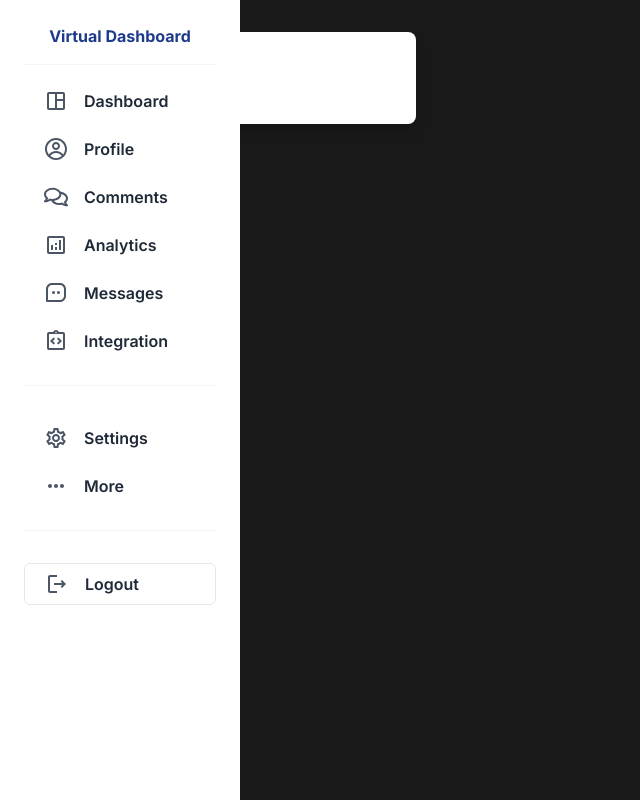
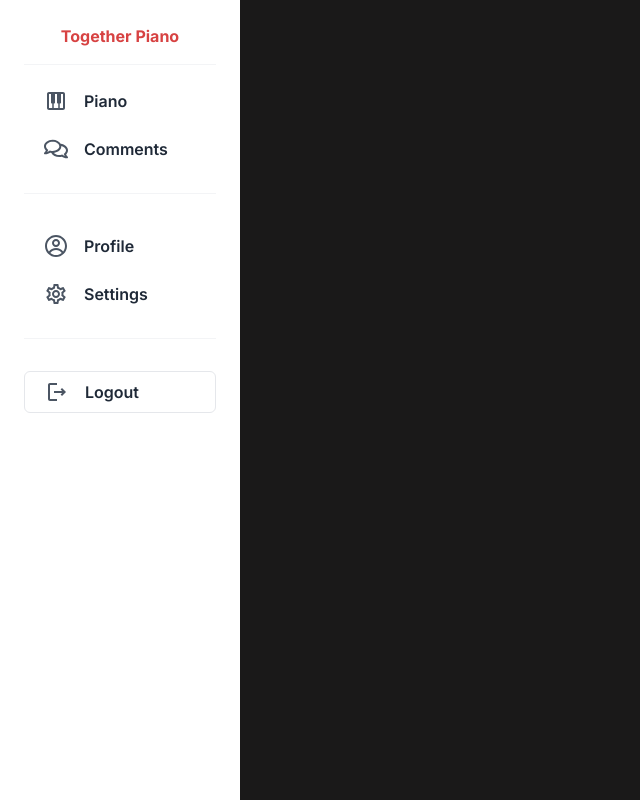
Before and after one commit to pingulee/Together-Piano, a Next.js app: page / in a window 1280 px wide. Shown: the whole page, without its empty margins (0-640 px from the left). Built offline with nearby package versions, Linux system fonts and the light colour scheme.

Commit message:
feat: tailwind 커스텀 속성 추가

```diff
--- a/app/components/Main/Main.tsx
+++ /dev/null
@@ -1,14 +0,0 @@
-export default function Main() {
-  return (
-    <main className='container mx-auto px-4 '>
-      <section className='grid grid-cols-1 md:grid-cols-2 lg:grid-cols-3 gap-6 my-8'>
-        {/* 각 게시물은 이런 형태의 카드로 표현 */}
-        <article className='bg-white rounded-lg shadow-lg p-4'>
-          <h2 className='text-xl font-semibold mb-2'>글 제목</h2>
-          <p>글 내용 요약...</p>
-        </article>
-        {/* 추가 게시물 카드들... */}
-      </section>
-    </main>
-  );
-}
--- a/app/components/Sidebar/Sidebar.tsx
+++ b/app/components/Sidebar/Sidebar.tsx
@@ -1,5 +1,5 @@
 import React, { useState } from 'react';
-import { GiHamburgerMenu } from 'react-icons/gi';
+
 import { Disclosure } from '@headlessui/react';
 import {
   MdOutlineSpaceDashboard,
@@ -9,11 +9,24 @@ import {
   MdOutlineSettings,
   MdOutlineLogout,
 } from 'react-icons/md';
+import { GiGrandPiano } from 'react-icons/gi';
 import { CgProfile } from 'react-icons/cg';
+import { GiHamburgerMenu } from 'react-icons/gi';
+import { MdOutlinePiano } from 'react-icons/md';
 import { FaRegComments } from 'react-icons/fa';
 import { BiMessageSquareDots } from 'react-icons/bi';
 
-const sidebarItems: string[] = ["Dashboard", "Profile", "Comments", "Analytics", "Messages", "Integration", "Settings", "More", "Logout"];
+const sidebarItems: string[] = [
+  'Dashboard',
+  'Profile',
+  'Comments',
+  'Analytics',
+  'Messages',
+  'Integration',
+  'Settings',
+  'More',
+  'Logout',
+];
 
 export default function Sidebar() {
   const [activeItem, setActiveItem] = useState<string>(sidebarItems[0]);
@@ -21,67 +34,42 @@ export default function Sidebar() {
   return (
     <div>
       <Disclosure as='nav'>
-        <Disclosure.Button className='absolute top-4 right-4 inline-flex items-center peer justify-center rounded-md p-2 text-gray-800 hover:bg-gray-900 hover:text-white focus:outline-none focus:ring-2 focus:ring-inset focus:ring-white group'>
-          <GiHamburgerMenu
-            className='block md:hidden h-6 w-6'
-            aria-hidden='true'
-          />
+        <Disclosure.Button className='absolute top-4 left-4 inline-flex items-center peer justify-center rounded-md p-2 text-white hover:text-highlight focus:outline-none focus:ring-2 focus:ring-inset focus:ring-white group'>
+          <GiHamburgerMenu className='block h-6 w-6' aria-hidden='true' />
         </Disclosure.Button>
         <div className='p-6 w-1/2 h-screen bg-white z-20 fixed top-0 -left-96 lg:left-0 lg:w-60  peer-focus:left-0 peer:transition ease-out delay-150 duration-200'>
           <div className='flex flex-col justify-start item-center'>
-            <h1 className='text-base text-center cursor-pointer font-bold text-blue-900 border-b border-gray-100 pb-4 w-full'>
-              Virtual Dashboard
+            <h1 className='text-base text-center cursor-pointer font-bold text-highlight border-b border-gray-100 pb-4 w-full'>
+              Together Piano
             </h1>
+
             <div className=' my-4 border-b border-gray-100 pb-4'>
               <div className='flex mb-2 justify-start items-center gap-4 pl-5 hover:bg-gray-900 p-2 rounded-md group cursor-pointer hover:shadow-lg m-auto'>
-                <MdOutlineSpaceDashboard className='text-2xl text-gray-600 group-hover:text-white ' />
+                <MdOutlinePiano className='text-2xl text-gray-600 group-hover:text-white ' />
                 <h3 className='text-base text-gray-800 group-hover:text-white font-semibold '>
-                  Dashboard
+                  Piano
                 </h3>
               </div>
+
+              <div className='flex  mb-2 justify-start items-center gap-4 pl-5 hover:bg-gray-900 p-2 rounded-md group cursor-pointer hover:shadow-lg m-auto'>
+                <FaRegComments className='text-2xl text-gray-600 group-hover:text-white ' />
+                <h3 className='text-base text-gray-800 group-hover:text-white font-semibold '>
+                  Comments
+                </h3>
+              </div>
+            </div>
+            {/* setting  */}
+            <div className=' my-4 border-b border-gray-100 pb-4'>
               <div className='flex  mb-2 justify-start items-center gap-4 pl-5 hover:bg-gray-900 p-2 rounded-md group cursor-pointer hover:shadow-lg m-auto'>
                 <CgProfile className='text-2xl text-gray-600 group-hover:text-white ' />
                 <h3 className='text-base text-gray-800 group-hover:text-white font-semibold '>
                   Profile
                 </h3>
               </div>
-              <div className='flex  mb-2 justify-start items-center gap-4 pl-5 hover:bg-gray-900 p-2 rounded-md group cursor-pointer hover:shadow-lg m-auto'>
-                <FaRegComments className='text-2xl text-gray-600 group-hover:text-white ' />
-                <h3 className='text-base text-gray-800 group-hover:text-white font-semibold '>
-                  Comments
-                </h3>
-              </div>
-              <div className='flex  mb-2 justify-start items-center gap-4 pl-5 hover:bg-gray-900 p-2 rounded-md group cursor-pointer hover:shadow-lg m-auto'>
-                <MdOutlineAnalytics className='text-2xl text-gray-600 group-hover:text-white ' />
-                <h3 className='text-base text-gray-800 group-hover:text-white font-semibold '>
-                  Analytics
-                </h3>
-              </div>
-              <div className='flex  mb-2 justify-start items-center gap-4 pl-5 hover:bg-gray-900 p-2 rounded-md group cursor-pointer hover:shadow-lg m-auto'>
-                <BiMessageSquareDots className='text-2xl text-gray-600 group-hover:text-white ' />
-                <h3 className='text-base text-gray-800 group-hover:text-white font-semibold '>
-                  Messages
-                </h3>
-              </div>
-              <div className='flex  mb-2 justify-start items-center gap-4 pl-5 hover:bg-gray-900 p-2 rounded-md group cursor-pointer hover:shadow-lg m-auto'>
-                <MdOutlineIntegrationInstructions className='text-2xl text-gray-600 group-hover:text-white ' />
-                <h3 className='text-base text-gray-800 group-hover:text-white font-semibold '>
-                  Integration
-                </h3>
-              </div>
-            </div>
-            {/* setting  */}
-            <div className=' my-4 border-b border-gray-100 pb-4'>
               <div className='flex mb-2 justify-start items-center gap-4 pl-5 hover:bg-gray-900 p-2 rounded-md group cursor-pointer hover:shadow-lg m-auto'>
                 <MdOutlineSettings className='text-2xl text-gray-600 group-hover:text-white ' />
                 <h3 className='text-base text-gray-800 group-hover:text-white font-semibold '>
                   Settings
-                </h3>
-              </div>
-              <div className='flex mb-2 justify-start items-center gap-4 pl-5 hover:bg-gray-900 p-2 rounded-md group cursor-pointer hover:shadow-lg m-auto'>
-                <MdOutlineMoreHoriz className='text-2xl text-gray-600 group-hover:text-white ' />
-                <h3 className='text-base text-gray-800 group-hover:text-white font-semibold '>
-                  More
                 </h3>
               </div>
             </div>
--- a/app/page.tsx
+++ b/app/page.tsx
@@ -1,15 +1,7 @@
 'use client';
 
 import Sidebar from './components/Sidebar/Sidebar';
-import Main from './components/Main/Main';
 
 export default function Home() {
-  return (
-    <div className='flex flex-col'>
-      <Sidebar />
-      <div>
-        <Main />
-      </div>
-    </div>
-  );
+  return <Sidebar />;
 }
--- a/tailwind.config.ts
+++ b/tailwind.config.ts
@@ -14,6 +14,8 @@ const config: Config = {
       },
       colors: {
         highlight: '#d74242',
+        main: '#222020',
+        sub: '#2a2828',
       },
     },
   },
```
